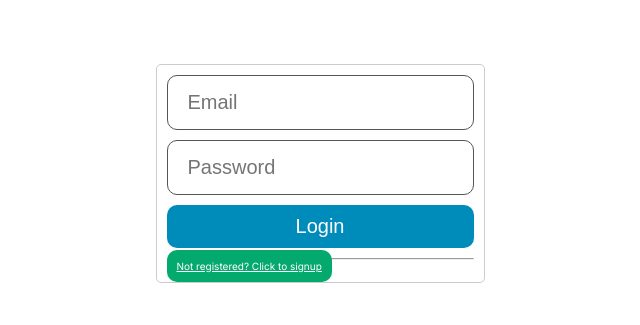
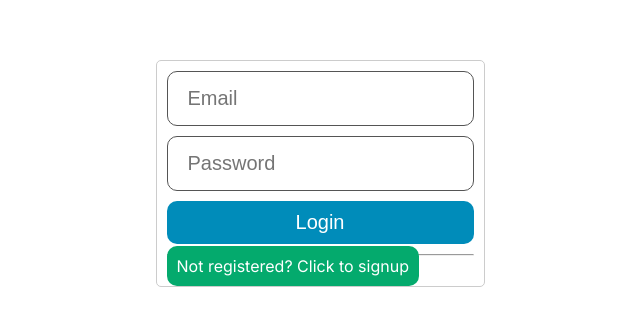
Before and after one commit to zeff96/booking_app, a Next.js app: page / in a window 1280 px wide. Shown: the part 227-552 px from the top of the page, without its empty margins (320-960 px from the left). Built offline with nearby package versions, Linux system fonts and the light colour scheme.

Commit message:
Add font size
Added font size, text-lign and remove text decoration to signp link button

```diff
--- a/app/page.module.css
+++ b/app/page.module.css
@@ -27,8 +27,7 @@
   padding: 1rem;
   border-radius: 1rem;
   color: #fff;
+  text-align: center;
+  font-size: 1.6rem;
+  text-decoration: none;
 }
-
-.modal {
-  display: none;
-}
```
